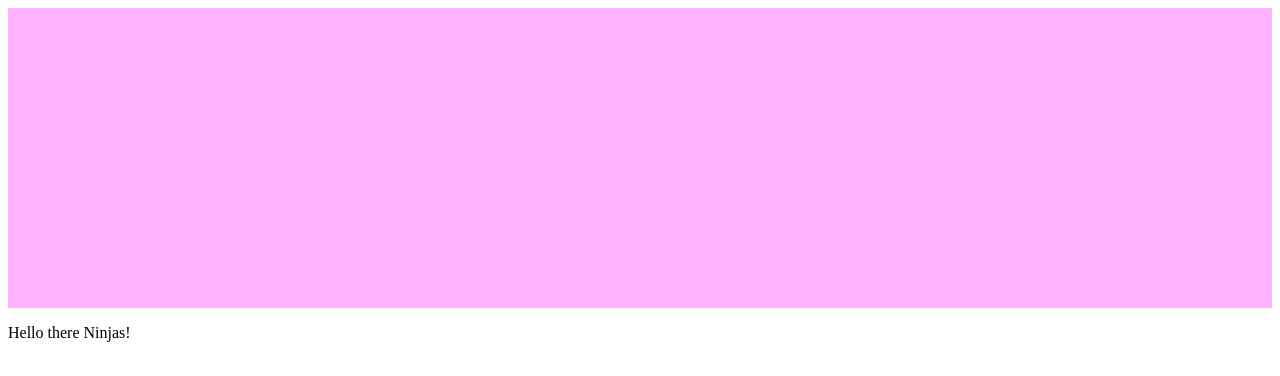
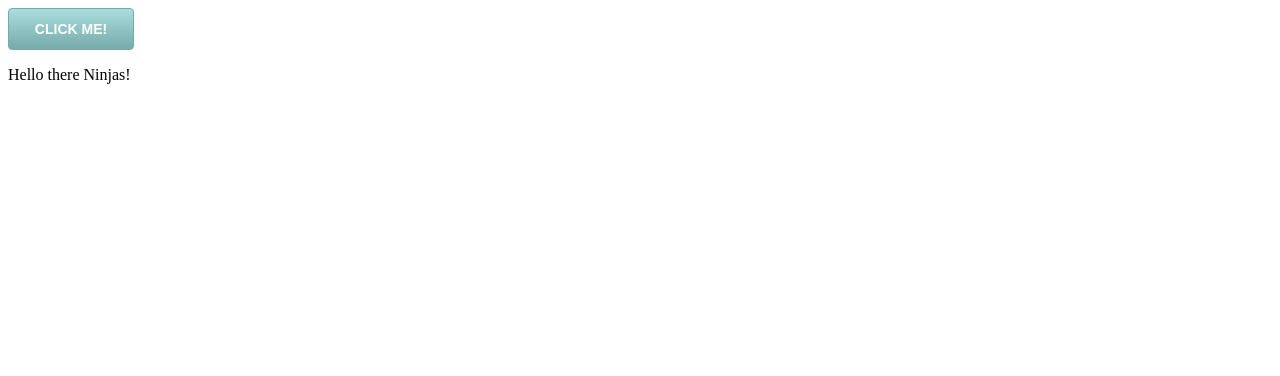
Before and after one commit to tengab/Ninja-CSS, a plain HTML site: page index.html in a window 1280 px wide. Drawn offline with Linux system fonts and the light colour scheme.

Commit message:
lesson 49

```diff
--- a/css/syntax.css
+++ b/css/syntax.css
@@ -1,6 +1,22 @@
-#banner{
-    width: 100%;
-    height: 300px;
-    background-color: rgb(255, 105, 255);
-    opacity: 0.5;
+#button{
+    display: block;
+    width: 100px;
+    padding: 12px;
+    border: 1px solid #77aaaa;
+    font-family: arial;
+    font-weight: bold;
+    text-transform: uppercase;
+    color:#fff;
+    font-size: 14px;
+    text-align: center;
+    border-radius: 4px;
+    background: #aadddd;
+    background: -webkit-linear-gradient(top, #aadddd 0%, #77aaaa 100%);
+    background: linear-gradient(top, #aadddd 0%, #77aaaa 100%);
+
 }
+#button:hover {
+    background: #77aaaa;
+    background: -webkit-linear-gradient(bottom, #aadddd 0%, #77aaaa 100%);
+    background: linear-gradient(bottom, #aadddd 0%, #77aaaa 100%);
+}
--- a/index.html
+++ b/index.html
@@ -7,8 +7,9 @@
 </head>
 <body>
 
+<div class="main-content"></div>
 
-    <div id="banner"></div>
+    <a id="button">Click me!</a>
 
 
 
```
